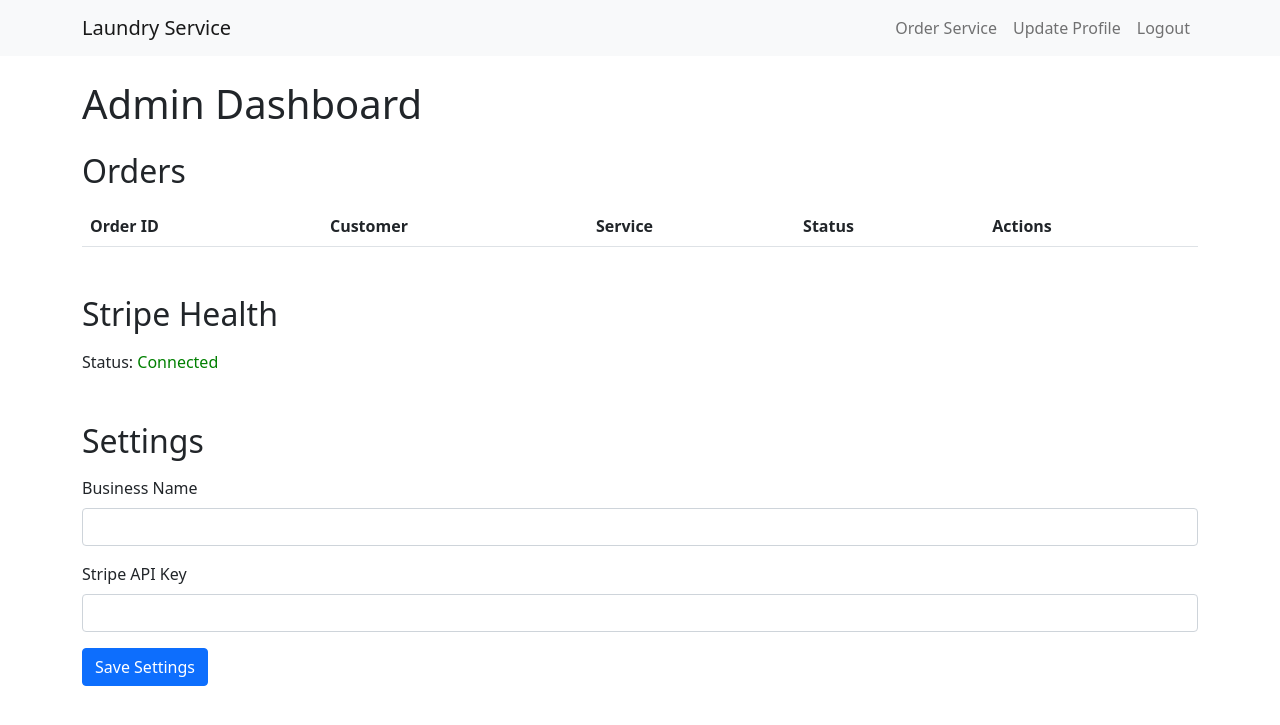
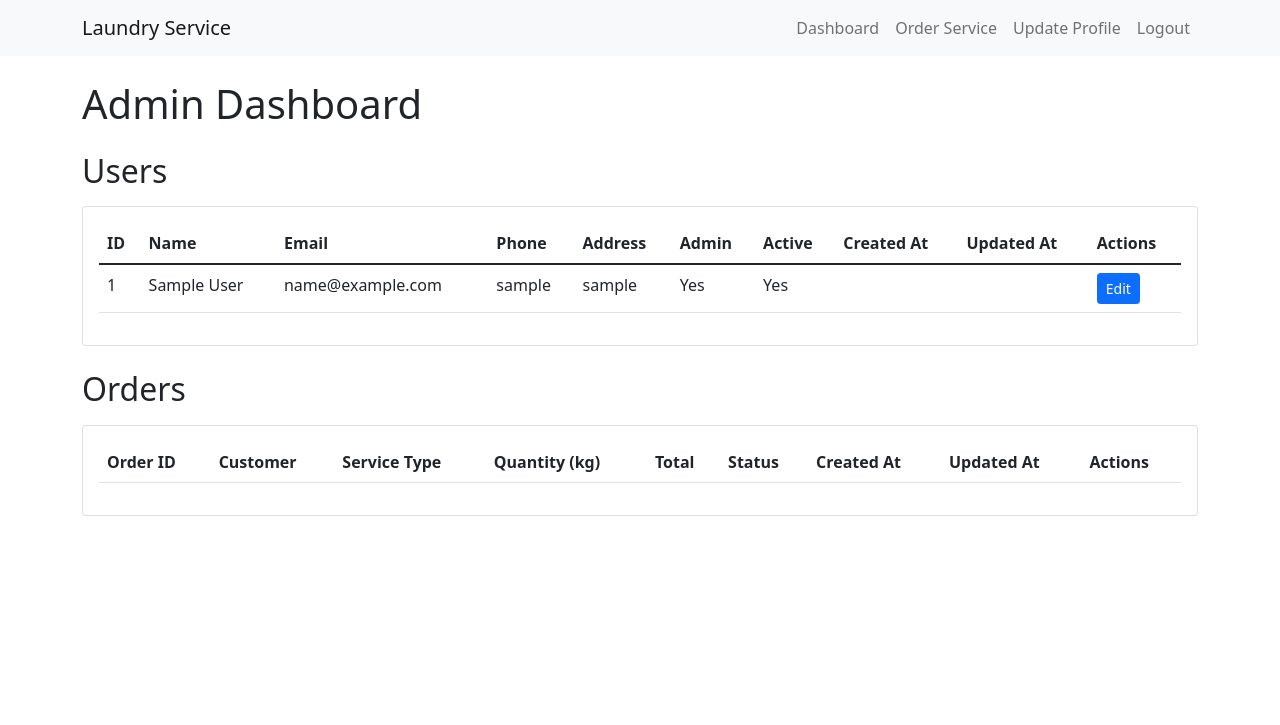
Before and after one commit to Hotschmoe/strongs-simple-services, a Flask app: template app_frontend/templates/dashboard.html in a window 1280 px wide. Shown: the top 725 px of the page. Run offline with Flask 2, Linux system fonts and the light colour scheme; the template is opened without the code that fills it: values that come from a table or form of the project are taken from there, others are empty; the visitor is signed in with stand-in values (Sample User, id 1); data comes from the database, SQL or seed files in the repository; some libraries are stand-ins or nearby versions.

Commit message:
working better then expected
database working, UUIDs for orders, dashboard works really well (database editting from dashboard not working)

```diff
--- /dev/null
+++ b/app_frontend/extensions.py
@@ -0,0 +1,3 @@
+from flask_sqlalchemy import SQLAlchemy
+
+db = SQLAlchemy()
--- a/app_frontend/main.py
+++ b/app_frontend/main.py
@@ -1,7 +1,8 @@
-from flask import Flask, render_template, g, redirect, url_for, request, flash, session
-from database import init_db, db
+from flask import Flask, render_template, g, redirect, url_for, request, flash, session, jsonify
+import uuid
+from database import init_db
+from extensions import db
 from models import User, Order
-from werkzeug.security import generate_password_hash, check_password_hash
 
 app = Flask(__name__)
 init_db(app)
@@ -50,9 +51,9 @@
         flash('You do not have permission to access the dashboard.', 'danger')
         return redirect(url_for('index'))
 
-    orders = Order.query.all()
-    settings = {"business_name": "My Laundry Service", "stripe_key": "pk_test_..."}
-    return render_template('dashboard.html', user=g.user, orders=orders, settings=settings)
+    users = User.query.all()
+    orders = Order.query.join(User).all()
+    return render_template('dashboard.html', users=users, orders=orders)
 
 @app.route('/login', methods=['GET', 'POST'])
 def login():
@@ -99,5 +100,29 @@
     flash('Logged out successfully.', 'success')
     return redirect(url_for('index'))
 
+@app.route('/place_order', methods=['POST'])
+def place_order():
+    if not g.user:
+        return jsonify({'error': 'User not logged in'}), 401
+
+    service_type = request.form.get('service_type')
+    quantity = float(request.form.get('quantity'))
+    total = request.form.get('total')
+
+    order_id = str(uuid.uuid4())
+    new_order = Order(
+        id=order_id,
+        user_id=g.user.id,
+        service_type=service_type,
+        quantity=quantity,
+        total=total,
+        status='Pending'
+    )
+
+    db.session.add(new_order)
+    db.session.commit()
+
+    return jsonify({'order_id': order_id}), 200
+
 if __name__ == '__main__':
     app.run(host='0.0.0.0', port=5000, debug=True)
--- a/app_frontend/templates/base.html
+++ b/app_frontend/templates/base.html
@@ -18,6 +18,9 @@
             <div class="collapse navbar-collapse" id="navbarNav">
                 <ul class="navbar-nav ms-auto">
                     {% if g.user %}
+                        {% if g.user.is_admin %}
+                            <li class="nav-item"><a class="nav-link" href="{{ url_for('dashboard') }}">Dashboard</a></li>
+                        {% endif %}
                         <li class="nav-item"><a class="nav-link" href="{{ url_for('index') }}">Order Service</a></li>
                         <li class="nav-item"><a class="nav-link" href="{{ url_for('profile') }}">Update Profile</a></li>
                         <li class="nav-item"><a class="nav-link" href="{{ url_for('logout') }}">Logout</a></li>
--- a/app_frontend/templates/dashboard.html
+++ b/app_frontend/templates/dashboard.html
@@ -5,14 +5,60 @@
 {% block content %}
 <h1 class="mb-4">Admin Dashboard</h1>
 
+<h2 class="mb-3">Users</h2>
+<div class="card mb-4">
+    <div class="card-body">
+        <table class="table">
+            <thead>
+                <tr>
+                    <th>ID</th>
+                    <th>Name</th>
+                    <th>Email</th>
+                    <th>Phone</th>
+                    <th>Address</th>
+                    <th>Admin</th>
+                    <th>Active</th>
+                    <th>Created At</th>
+                    <th>Updated At</th>
+                    <th>Actions</th>
+                </tr>
+            </thead>
+            <tbody>
+                {% for user in users %}
+                <tr>
+                    <td>{{ user.id }}</td>
+                    <td>{{ user.name }}</td>
+                    <td>{{ user.email }}</td>
+                    <td>{{ user.phone }}</td>
+                    <td>{{ user.address }}</td>
+                    <td>{{ 'Yes' if user.is_admin else 'No' }}</td>
+                    <td>{{ 'Yes' if user.is_active else 'No' }}</td>
+                    <td>{{ user.created_at.strftime('%Y-%m-%d %H:%M:%S') }}</td>
+                    <td>{{ user.updated_at.strftime('%Y-%m-%d %H:%M:%S') }}</td>
+                    <td>
+                        <a href="#" class="btn btn-sm btn-primary edit-user" data-user-id="{{ user.id }}">Edit</a>
+                    </td>
+                </tr>
+                {% endfor %}
+            </tbody>
+        </table>
+    </div>
+</div>
+
 <h2 class="mb-3">Orders</h2>
+<div class="card">
+    <div class="card-body">
         <table class="table">
             <thead>
                 <tr>
                     <th>Order ID</th>
                     <th>Customer</th>
-            <th>Service</th>
+                    <th>Service Type</th>
+                    <th>Quantity (kg)</th>
+                    <th>Total</th>
                     <th>Status</th>
+                    <th>Created At</th>
+                    <th>Updated At</th>
                     <th>Actions</th>
                 </tr>
             </thead>
@@ -20,10 +66,15 @@
                 {% for order in orders %}
                 <tr>
                     <td>{{ order.id }}</td>
-            <td>{{ order.customer_name }}</td>
+                    <td>{{ order.user.name }}</td>
                     <td>{{ order.service_type }}</td>
+                    <td>{{ order.quantity }}</td>
+                    <td>{{ order.total }}</td>
                     <td>{{ order.status }}</td>
+                    <td>{{ order.created_at.strftime('%Y-%m-%d %H:%M:%S') }}</td>
+                    <td>{{ order.updated_at.strftime('%Y-%m-%d %H:%M:%S') }}</td>
                     <td>
+                        <a href="#" class="btn btn-sm btn-primary edit-order" data-order-id="{{ order.id }}">Edit</a>
                         {% if order.status != 'Completed' %}
                         <button class="btn btn-sm btn-success complete-order" data-order-id="{{ order.id }}">Mark Complete</button>
                         {% endif %}
@@ -33,26 +84,8 @@
                 {% endfor %}
             </tbody>
         </table>
-
-<h2 class="mt-5 mb-3">Stripe Health</h2>
-<div id="stripeHealth">
-    <p>Status: <span id="stripeStatus">Checking...</span></p>
     </div>
-
-<h2 class="mt-5 mb-3">Settings</h2>
-<form id="settingsForm">
-    <div class="mb-3">
-        <label for="businessName" class="form-label">Business Name</label>
-        <input type="text" class="form-control" id="businessName" value="{{ settings.business_name }}" required>
 </div>
-
-    <div class="mb-3">
-        <label for="stripeKey" class="form-label">Stripe API Key</label>
-        <input type="password" class="form-control" id="stripeKey" value="{{ settings.stripe_key }}" required>
-    </div>
-
-    <button type="submit" class="btn btn-primary">Save Settings</button>
-</form>
 {% endblock %}
 
 {% block extra_scripts %}
@@ -63,7 +96,7 @@
             const orderId = e.target.dataset.orderId;
             // Here you would send a request to your backend to mark the order as complete
             alert(`Order ${orderId} marked as complete`);
-            e.target.closest('tr').querySelector('td:nth-child(4)').textContent = 'Completed';
+            e.target.closest('tr').querySelector('td:nth-child(6)').textContent = 'Completed';
             e.target.remove();
         });
     });
@@ -77,21 +110,24 @@
         });
     });
 
-    // Check Stripe health
-    async function checkStripeHealth() {
-        // Here you would typically send a request to your backend to check Stripe health
-        const stripeStatus = document.getElementById('stripeStatus');
-        stripeStatus.textContent = 'Connected';
-        stripeStatus.style.color = 'green';
-    }
-    checkStripeHealth();
+    // Edit user
+    document.querySelectorAll('.edit-user').forEach(button => {
+        button.addEventListener('click', (e) => {
+            e.preventDefault();
+            const userId = e.target.dataset.userId;
+            alert(`Edit user with ID: ${userId}`);
+            // Here you would typically redirect to an edit page or open a modal
+        });
+    });
 
-    // Save settings
-    const settingsForm = document.getElementById('settingsForm');
-    settingsForm.addEventListener('submit', async (e) => {
+    // Edit order
+    document.querySelectorAll('.edit-order').forEach(button => {
+        button.addEventListener('click', (e) => {
             e.preventDefault();
-        // Here you would typically send the updated settings to your backend
-        alert('Settings saved successfully!');
+            const orderId = e.target.dataset.orderId;
+            alert(`Edit order with ID: ${orderId}`);
+            // Here you would typically redirect to an edit page or open a modal
+        });
     });
 </script>
 {% endblock %}
--- a/docker-compose.yml
+++ b/docker-compose.yml
@@ -10,6 +10,11 @@
       - ./app_frontend:/app
     environment:
       - FLASK_ENV=development
+      - ADMIN_EMAIL=admin@example.com
+      - ADMIN_PASSWORD=adminpassword
+      - ADMIN_NAME=Admin User
+      - ADMIN_PHONE=1234567890
+      - ADMIN_ADDRESS=123 Admin St, Admin City
       # - STRIPE_SECRET_KEY=your_stripe_secret_key
       # - STRIPE_PUBLISHABLE_KEY=your_stripe_publishable_key
 
```
Also changed, not shown: app_frontend/database.py (+33 -4 lines), app_frontend/models.py (+5 -8 lines), app_frontend/templates/index.html (+40 -11 lines), README.md. Lines whose indentation alone changed are shown as unchanged.
